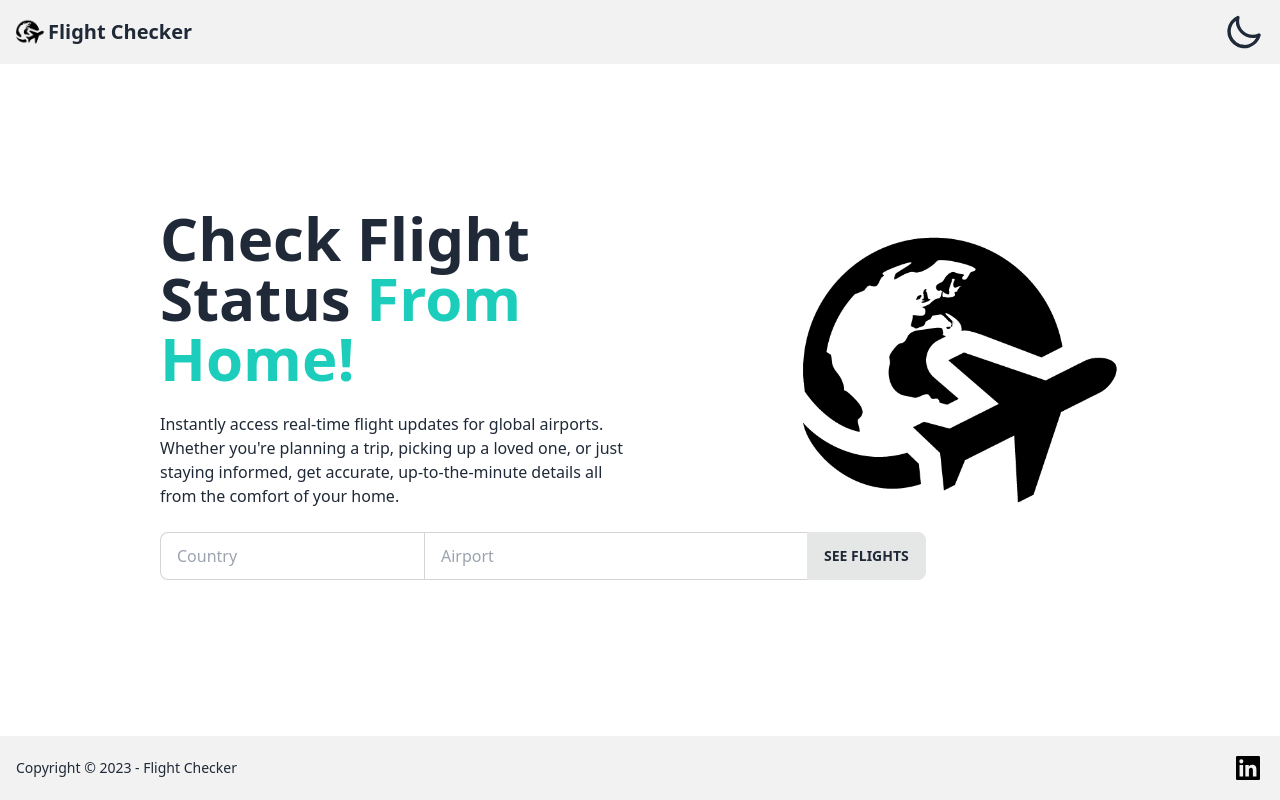
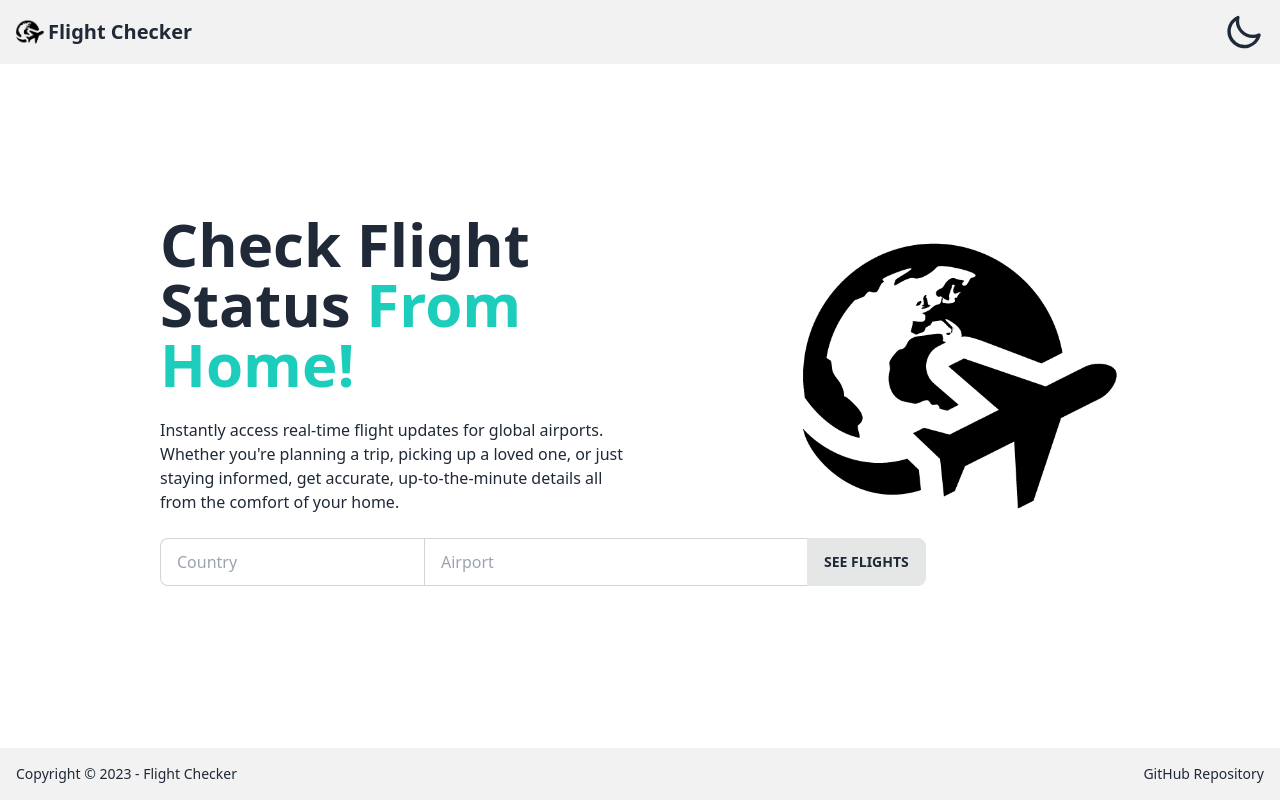
Before and after one commit to fm-anderson/flight-checker, a website built with Vite: page index.html in a window 1280 px wide. Built offline with nearby package versions, Linux system fonts and the light colour scheme; no server answers; what autocompleter, theme-change would draw is missing.

Commit message:
fix: repo link added to footer

```diff
--- a/index.html
+++ b/index.html
@@ -116,16 +116,11 @@
           class="grid-flow-col gap-4 md:place-self-center md:justify-self-end"
         >
           <a
-            ><svg
-              class="w-8 fill-inherit"
-              xmlns="http://www.w3.org/2000/svg"
-              viewBox="0 0 24 24"
-            >
-              <path
-                d="M20 3H4a1 1 0 0 0-1 1v16a1 1 0 0 0 1 1h16a1 1 0 0 0 1-1V4a1 1 0 0 0-1-1zM8.339 18.337H5.667v-8.59h2.672v8.59zM7.003 8.574a1.548 1.548 0 1 1 0-3.096 1.548 1.548 0 0 1 0 3.096zm11.335 9.763h-2.669V14.16c0-.996-.018-2.277-1.388-2.277-1.39 0-1.601 1.086-1.601 2.207v4.248h-2.667v-8.59h2.56v1.174h.037c.355-.675 1.227-1.387 2.524-1.387 2.704 0 3.203 1.778 3.203 4.092v4.71z"
-              ></path>
-            </svg>
-          </a>
+            href="https://github.com/fm-anderson/flight-checker"
+            target="_blank"
+            class="text-base-content"
+            >GitHub Repository</a
+          >
         </div>
       </footer>
       <template id="flights-table">
```
